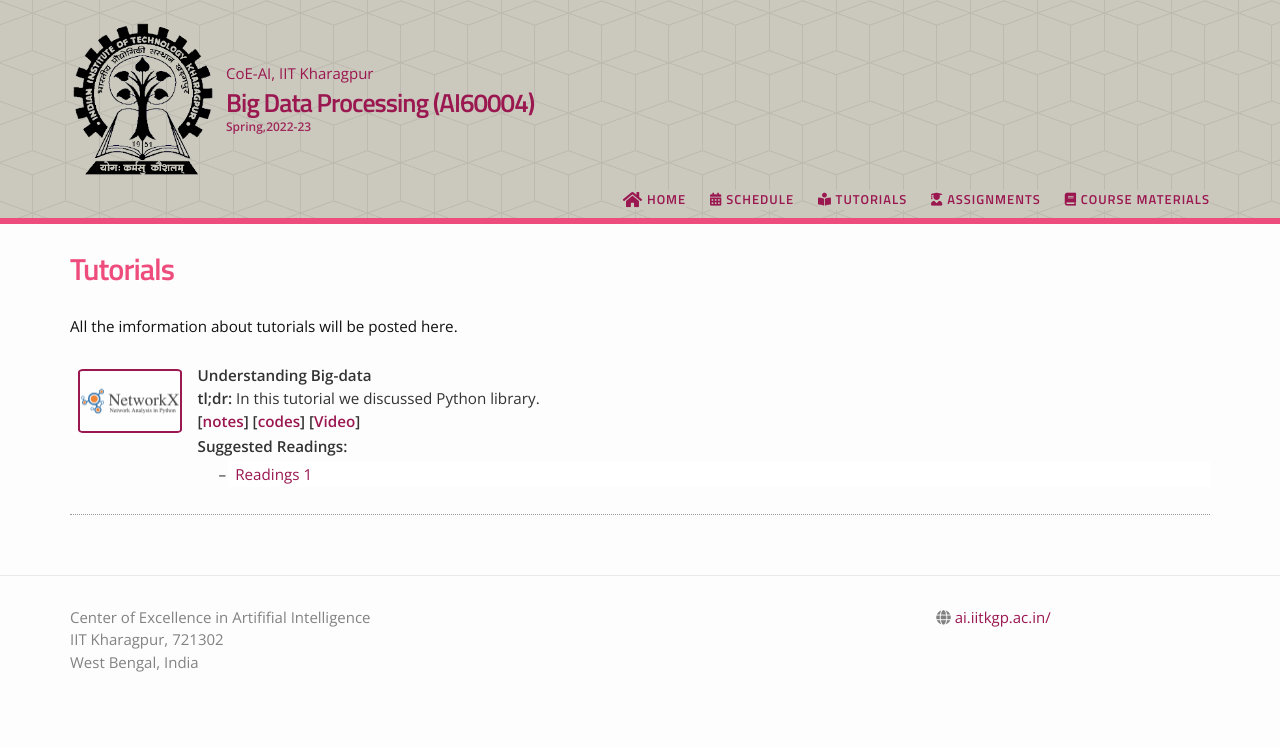
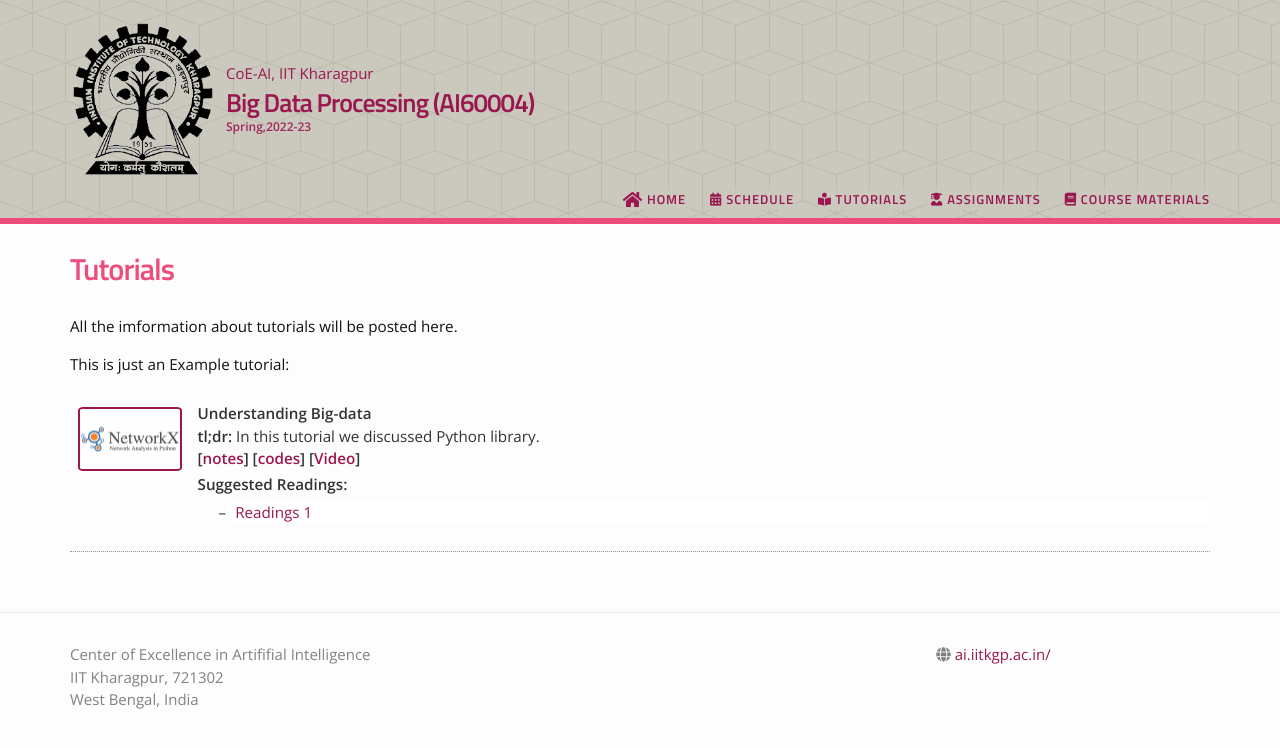
Before and after one commit to plaban/kmst-spring-2023, a Jekyll site: the page built from tutorials.md, in a window 1280 px wide. Shown: the top 748 px of the page. Built offline with Jekyll 4.4.1, drawn with Linux system fonts in a browser that asks for light colours; nearby versions of some CDN libraries.

Commit message:
changed height

```diff
--- a/_sass/_header.scss
+++ b/_sass/_header.scss
@@ -4,7 +4,7 @@
 .site-header {
     border-top: 0px solid $grey-color-dark;
 	border-bottom: 6px solid $clemson-orange;
-    min-height: 56px;
+    min-height: 50px;
     background-color: $clemson-purple;
     // Positioning context for the mobile navigation icon
     position: relative;
--- a/tutorials.md
+++ b/tutorials.md
@@ -4,3 +4,5 @@ title: Tutorials
 permalink: /tutorials/
 ---
 All the imformation about tutorials will be posted here.
+
+This is just an Example tutorial:
```
Also changed, not shown: _includes/cover2.jpg (deleted).
